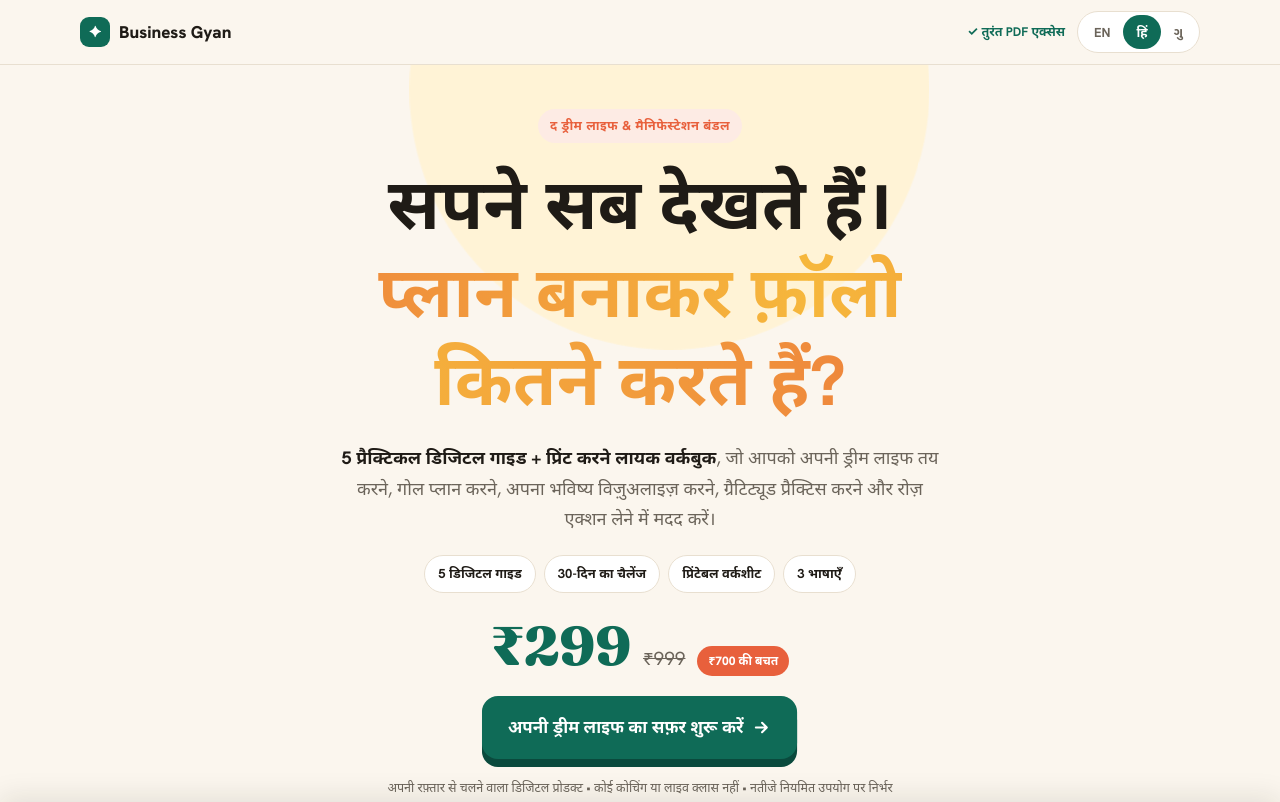
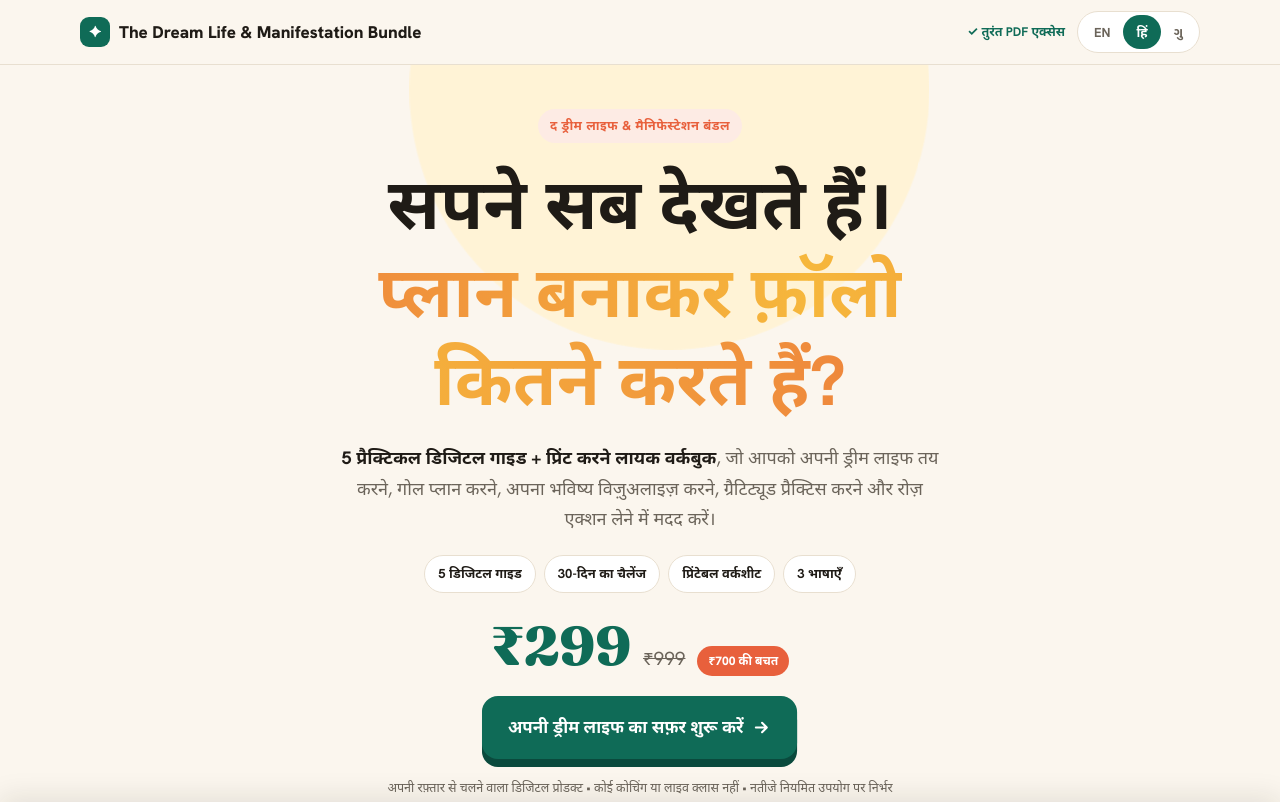
Before and after one commit to lgbizindia-cmd/THE-DREAM-LIFE, a plain HTML site: page index.html in a window 1280 px wide. Shown: the top 802 px of the page. Drawn offline with Linux system fonts and the light colour scheme; animation ran at ten frames a second.

Commit message:
Update index.html

```diff
--- a/index.html
+++ b/index.html
@@ -335,7 +335,7 @@ footer{border-top:1px solid var(--line);padding:34px 0;color:var(--muted);font-s
 
 <nav class="nav">
   <div class="wrap nav-in">
-    <div class="brand"><i>✦</i>Business Gyan</div>
+    <div class="brand"><i>✦</i>The Dream Life & Manifestation Bundle</div>
     <div class="nav-r">
       <span class="secure" data-i18n="sec"></span>
       <div class="lang-sw" role="group" aria-label="Language">
```
